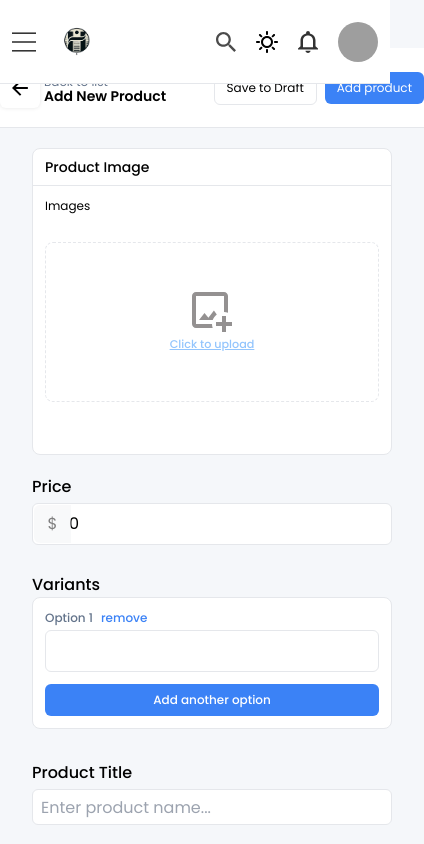
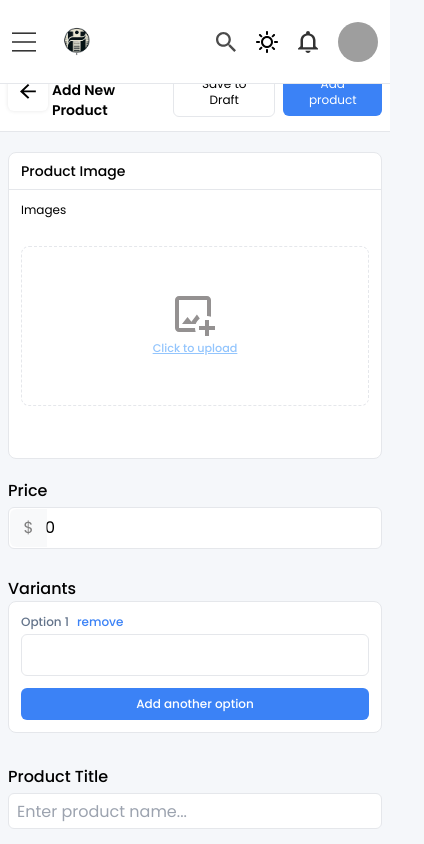
Before and after one commit to hamidtheprogrammer/portproject, a Next.js app in the folder client/: page /pages/e-commerce/admin/add-product in a window 390 px wide. Shown: the top 844 px of the page, 424 px wide, since content can reach past the window. Built offline with nearby package versions, Linux system fonts and the light colour scheme; grey boxes are pictures that could not be loaded.

Commit message:
fixed add product page padding

```diff
--- a/client/src/app/pages/e-commerce/admin/add-product/form/FormHeader.tsx
+++ b/client/src/app/pages/e-commerce/admin/add-product/form/FormHeader.tsx
@@ -2,7 +2,7 @@ import React from "react";
 
 const FormHeader = () => {
   return (
-    <div className=" flex justify-between items-center dark:darkPrimaryText bg-white dark:bg-darkSecondaryBg h-20 border-b-[1px] md:px-8">
+    <div className="mt-1 flex justify-between items-center dark:darkPrimaryText bg-white dark:bg-darkSecondaryBg h-20 border-b-[1px] md:px-8 px-2">
       <div className="flex gap-1 items-center">
         <button className="row-span-2 shadow-[0_0_4px_rgba(0,0,0,0.1)] h-fit p-3 rounded-md">
           <img src="/ReturnIcon.svg" alt="return" />
--- a/client/src/app/pages/e-commerce/admin/add-product/form/FormProvider.tsx
+++ b/client/src/app/pages/e-commerce/admin/add-product/form/FormProvider.tsx
@@ -65,7 +65,7 @@ const Provider = () => {
     <FormProvider {...methods}>
       <form onSubmit={handleSubmit(submit)} action="">
         <FormHeader />
-        <div className="px-8 py-5 flex gap-8 max-md:flex-col">
+        <div className="px-2 md:px-8 py-5 flex gap-8 max-md:flex-col">
           <div className="space-y-5">
             <ProductImage />
             <Price_Variant />
```
